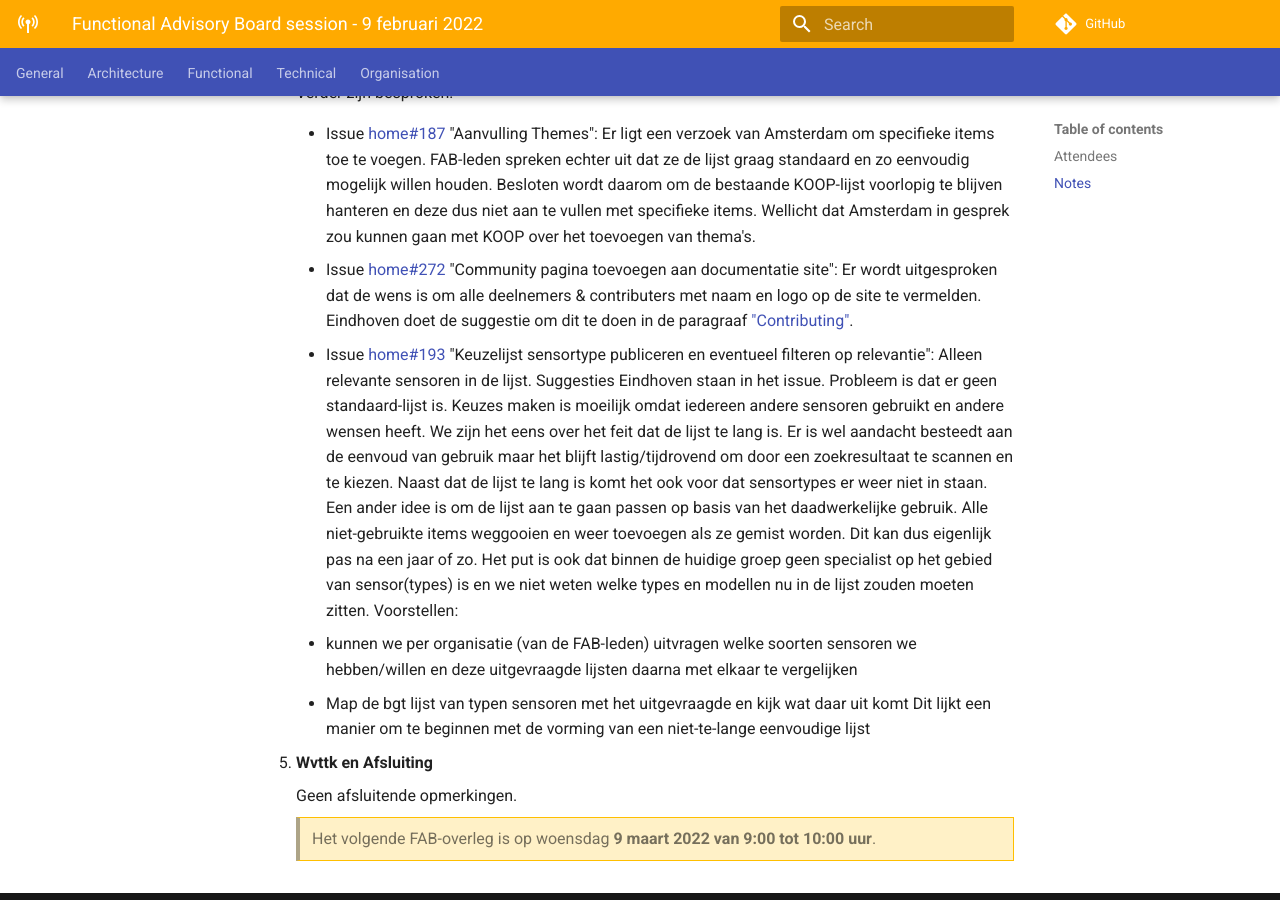
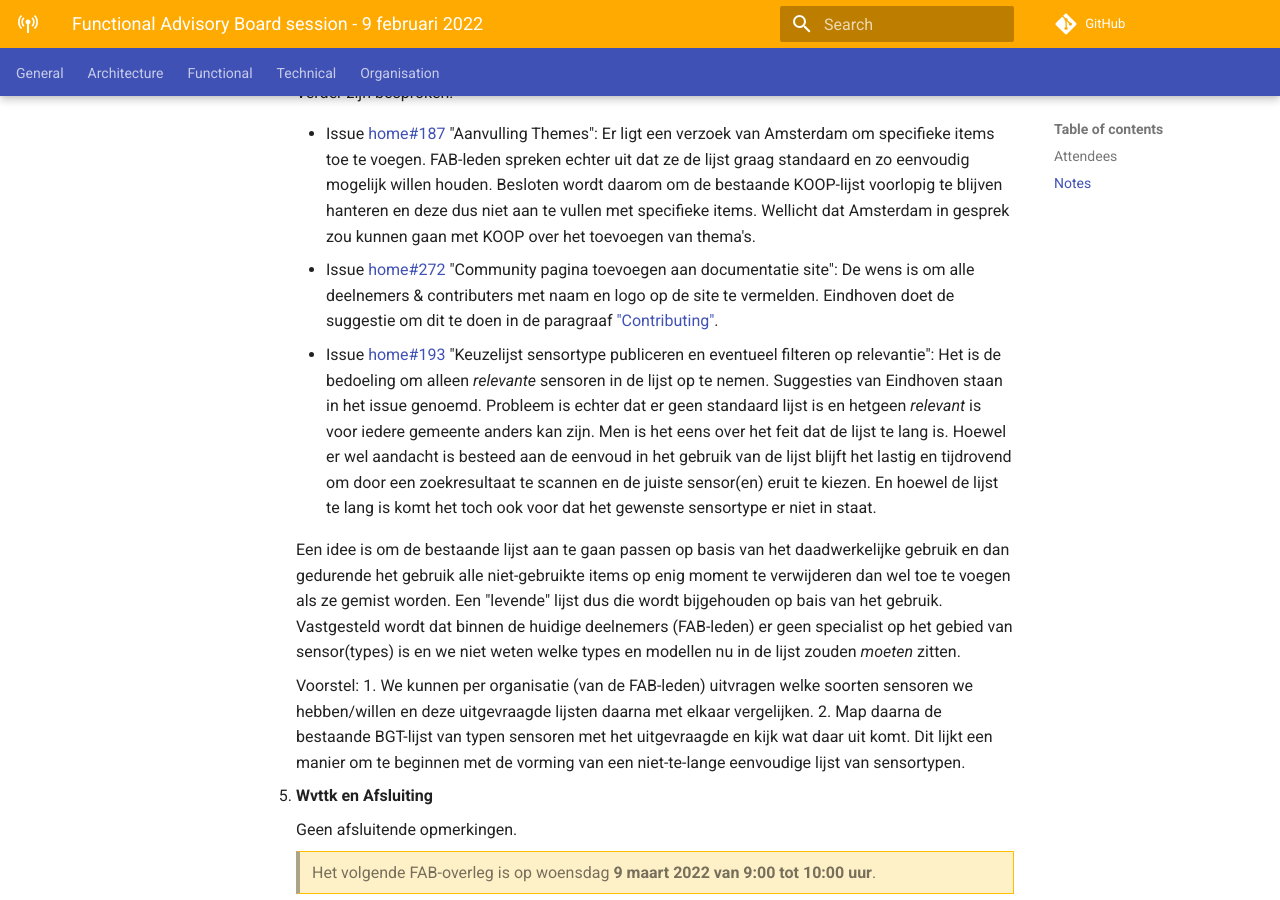
Before and after one commit to kadaster-labs/sensrnet-home, an MkDocs documentation site: the page built from docs/notes/2022-02-09-FAB-notes.md, in a window 1280 px wide and 900 px high, scrolled down 1519 px. Built offline with MkDocs 1.6.1 and Material for MkDocs 9.7.7, drawn with Linux system fonts in a browser that asks for light colours; comment, search, counter and statistics services are not loaded.

Commit message:
Update 2022-02-09-FAB-notes.md

```diff
--- a/docs/notes/2022-02-09-FAB-notes.md
+++ b/docs/notes/2022-02-09-FAB-notes.md
@@ -60,15 +60,17 @@ Onderwerpen:
        Er ligt een verzoek van Amsterdam om specifieke items toe te voegen. FAB-leden spreken echter uit dat ze de lijst graag standaard en zo eenvoudig mogelijk willen houden. Besloten wordt daarom om de bestaande KOOP-lijst voorlopig te blijven hanteren en deze dus niet aan te vullen met specifieke items. Wellicht dat Amsterdam in gesprek zou kunnen gaan met KOOP over het toevoegen van thema's.
 
      - Issue [home#272](https://github.com/kadaster-labs/sensrnet-home/issues/272) "Community pagina toevoegen aan documentatie site":
-       Er wordt uitgesproken dat de wens is om alle deelnemers & contributers met naam en logo op de site te vermelden. Eindhoven doet de suggestie om dit te doen in de paragraaf ["Contributing"](https://kadaster-labs.github.io/sensrnet-home/#contributing).
+       De wens is om alle deelnemers & contributers met naam en logo op de site te vermelden. Eindhoven doet de suggestie om dit te doen in de paragraaf ["Contributing"](https://kadaster-labs.github.io/sensrnet-home/#contributing).
 
      - Issue [home#193](https://github.com/kadaster-labs/sensrnet-home/issues/193) "Keuzelijst sensortype publiceren en eventueel filteren op relevantie":
-       Alleen relevante sensoren in de lijst. Suggesties Eindhoven staan in het issue.
-       Probleem is dat er geen standaard-lijst is. Keuzes maken is moeilijk omdat iedereen andere sensoren gebruikt en andere wensen heeft. We zijn het eens over het feit dat de lijst te lang is. Er is wel aandacht besteedt aan de eenvoud van gebruik maar het blijft lastig/tijdrovend om door een zoekresultaat te scannen en te kiezen. Naast dat de lijst te lang is komt het ook voor dat sensortypes er weer niet in staan.
-       Een ander idee is om de lijst aan te gaan passen op basis van het daadwerkelijke gebruik. Alle niet-gebruikte items weggooien en weer toevoegen als ze gemist worden. Dit kan dus eigenlijk pas na een jaar of zo. Het put is ook dat binnen de huidige groep geen specialist op het gebied van sensor(types) is en we niet weten welke types en modellen nu in de lijst zouden moeten zitten. Voorstellen:
-       1. kunnen we per organisatie (van de FAB-leden) uitvragen welke soorten sensoren we hebben/willen en deze uitgevraagde lijsten daarna met elkaar te vergelijken
-       2. Map de bgt lijst van typen sensoren met het uitgevraagde en kijk wat daar uit komt
-       Dit lijkt een manier om te beginnen met de vorming van een niet-te-lange eenvoudige lijst
+       Het is de bedoeling om alleen _relevante_ sensoren in de lijst op te nemen. Suggesties van Eindhoven staan in het issue genoemd. Probleem is echter dat er geen standaard lijst is en hetgeen _relevant_ is voor iedere gemeente anders kan zijn. Men is het eens over het feit dat de lijst te lang is. Hoewel er wel aandacht is besteed aan de eenvoud in het gebruik van de lijst blijft het lastig en tijdrovend om door een zoekresultaat te scannen en de juiste sensor(en) eruit te kiezen. En hoewel de lijst te lang is komt het toch ook voor dat het gewenste sensortype er niet in staat.
+
+       Een idee is om de bestaande lijst aan te gaan passen op basis van het daadwerkelijke gebruik en dan gedurende het gebruik alle niet-gebruikte items op enig moment te verwijderen dan wel toe te voegen als ze gemist worden. Een "levende" lijst dus die wordt bijgehouden op bais van het gebruik. Vastgesteld wordt dat binnen de huidige deelnemers (FAB-leden) er geen specialist op het gebied van sensor(types) is en we niet weten welke types en modellen nu in de lijst zouden _moeten_ zitten.
+
+       Voorstel:
+       1. We kunnen per organisatie (van de FAB-leden) uitvragen welke soorten sensoren we hebben/willen en deze uitgevraagde lijsten daarna met elkaar vergelijken.
+       2. Map daarna de bestaande BGT-lijst van typen sensoren met het uitgevraagde en kijk wat daar uit komt.
+       Dit lijkt een manier om te beginnen met de vorming van een niet-te-lange eenvoudige lijst van sensortypen.
 
 5. **Wvttk en Afsluiting**
 
```
